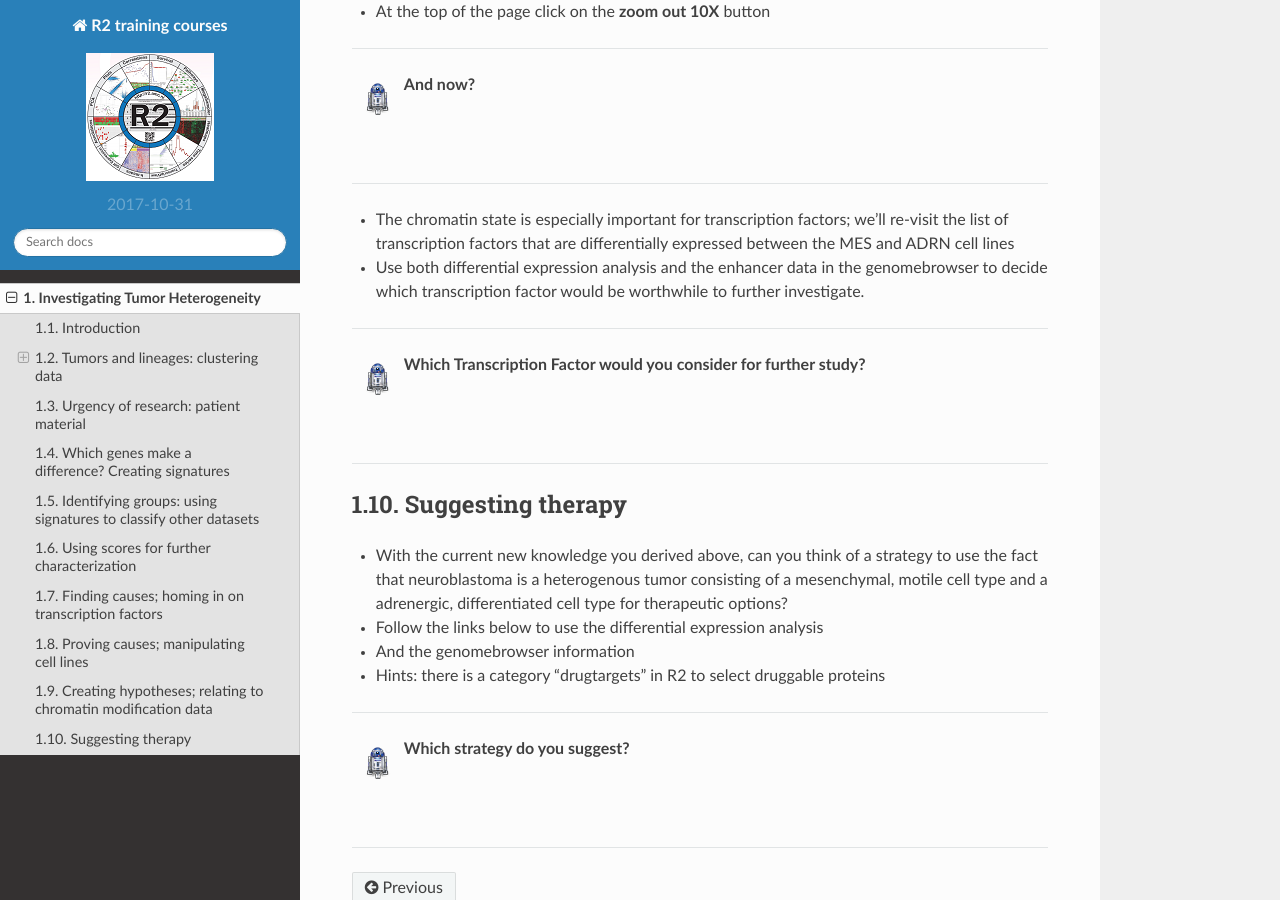
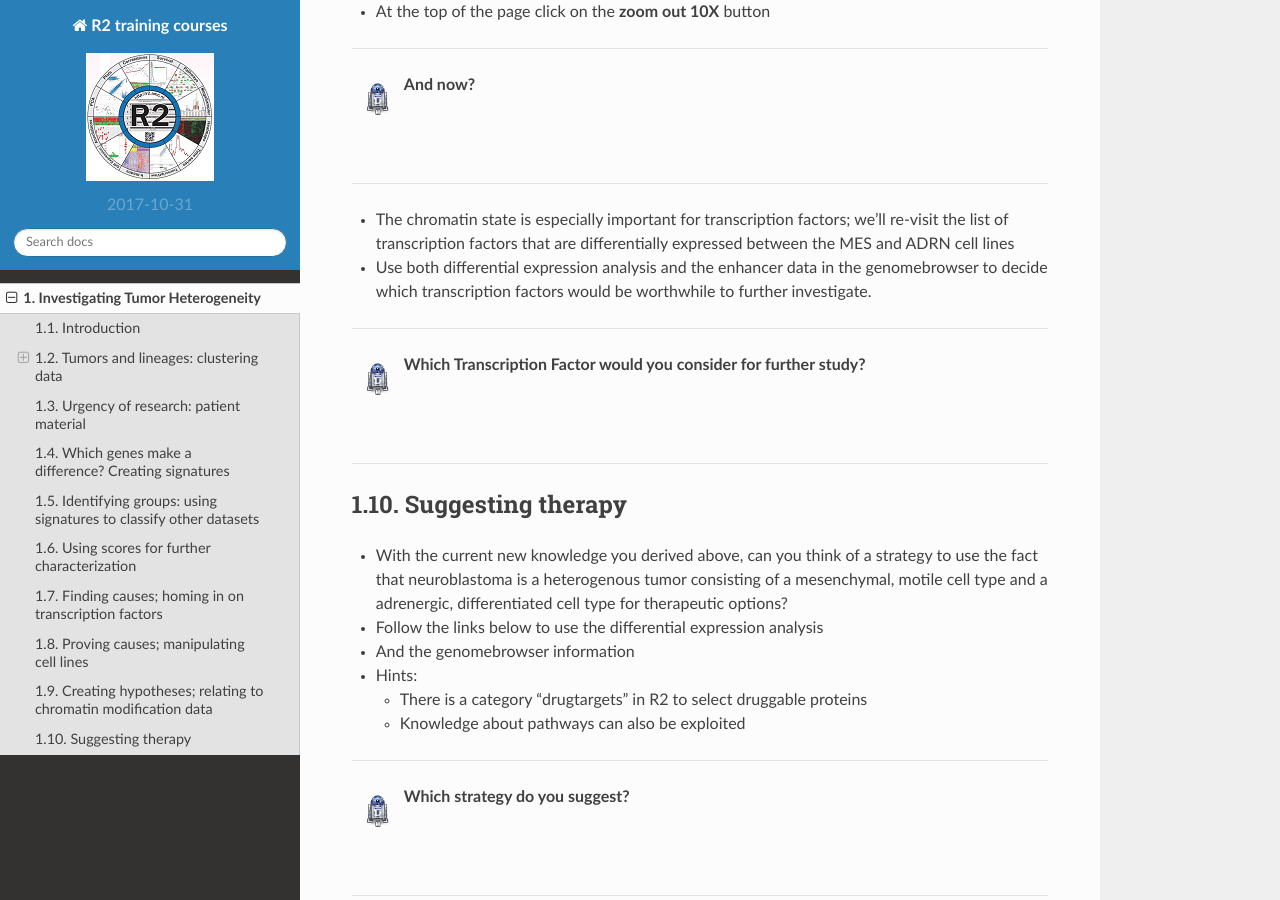
Before and after one commit to antronerds/r2-training-courses, a Sphinx documentation site: the page built from docs/Investigating_Tumor_Heterogeneity.md, in a window 1280 px wide and 900 px high, scrolled down 15044 px. Built offline with Sphinx 7.4.7 and the Read the Docs theme 2.0.0, drawn with Linux system fonts in a browser that asks for light colours.

Commit message:
Adapted 1.10

```diff
--- a/docs/Investigating_Tumor_Heterogeneity.md
+++ b/docs/Investigating_Tumor_Heterogeneity.md
@@ -764,7 +764,7 @@ Epigenetic versus genetic; the concept of re-programming
 ---------
 
 * The chromatin state is especially important for transcription factors; we'll re-visit the list of transcription factors that are differentially expressed between the MES and ADRN cell lines
-* Use both differential expression analysis and the enhancer data in the genomebrowser to decide which transcription factor would be worthwhile to further investigate.
+* Use both differential expression analysis and the enhancer data in the genomebrowser to decide which transcription factors would be worthwhile to further investigate.
 
 
 ---------
@@ -783,7 +783,9 @@ Suggesting therapy
 * With the current new knowledge you derived above, can you think of a strategy to use the fact that neuroblastoma is a heterogenous tumor consisting of a mesenchymal, motile cell type and a adrenergic, differentiated cell type for therapeutic options?
 * Follow the links below to use the differential expression analysis
 * And the genomebrowser information
-* Hints: there is a category "drugtargets" in R2 to select druggable proteins
+* Hints:
+  * There is a category "drugtargets" in R2 to select druggable proteins
+  * Knowledge about pathways can also be exploited
 
 ---------
   ![](_static/images/R2d2_logo.png)**Which strategy do you suggest?**
```
